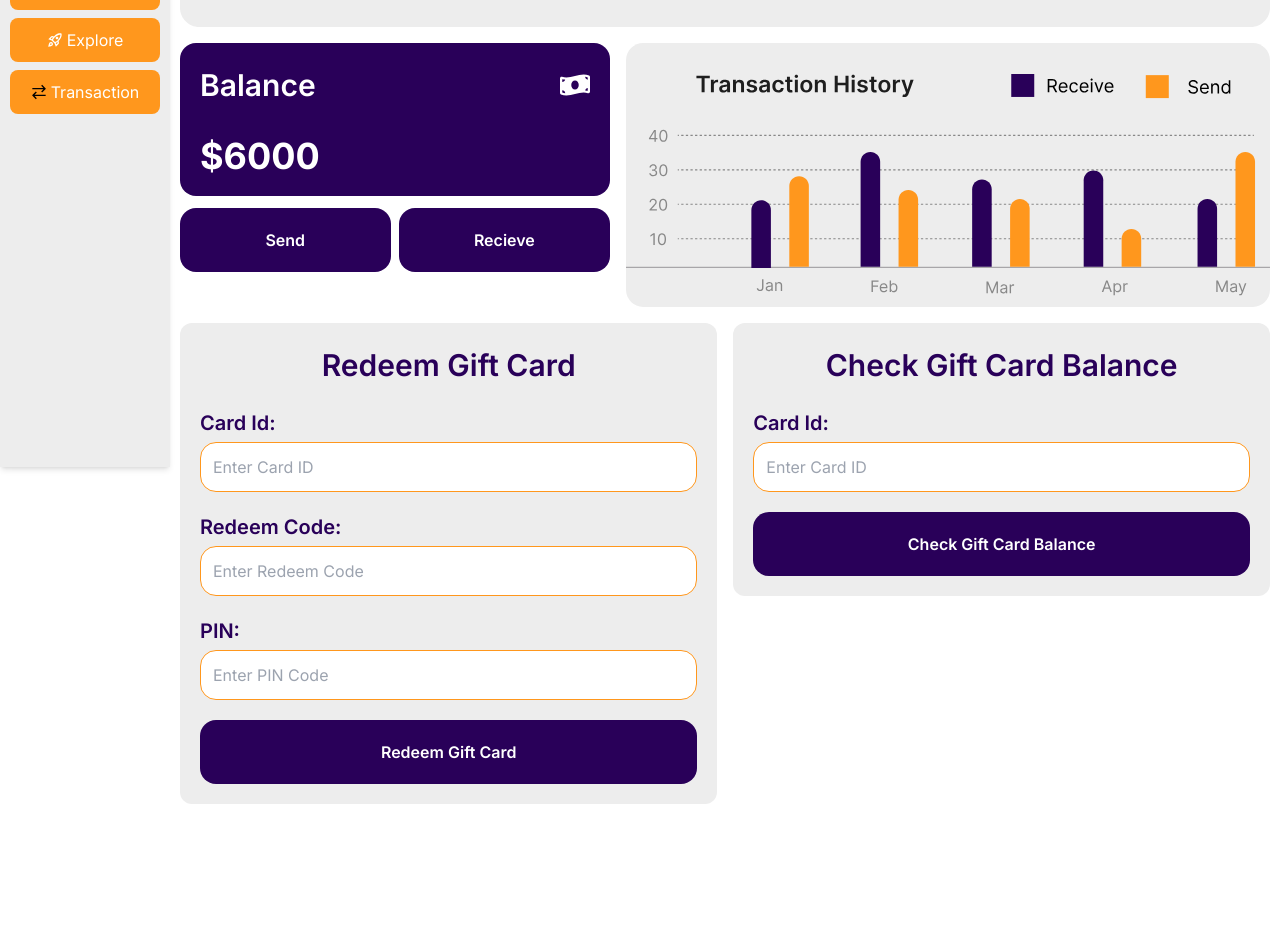
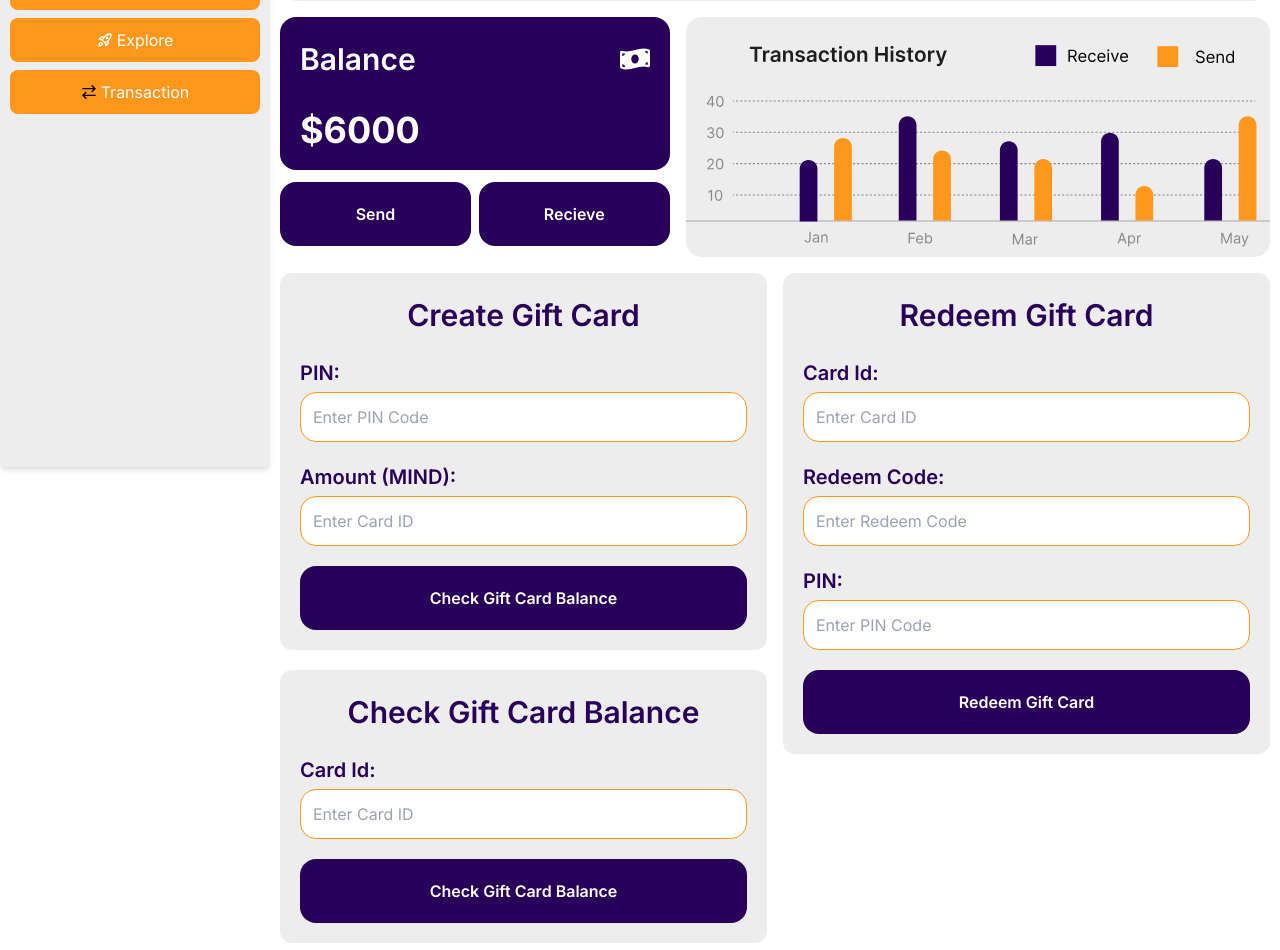
Before and after one commit to alenpragma/mind-giftcard, a Next.js app: page / in a window 1280 px wide. Shown: the part 333-1283 px from the top of the page. Before the commit the page ends 1147 px from the top, so only its background shows below. Built offline with nearby package versions, Linux system fonts and the light colour scheme.

Commit message:
site ready

```diff
--- a/app/(pages)/create/page.js
+++ b/app/(pages)/create/page.js
@@ -2,8 +2,42 @@ import React from 'react'
 
 const Create = () => {
     return (
-        <div    className="pt-[80px] p-[10px] w-full">
-            Create
+        <div    className="pt-[80px] p-[10px] w-full flex justify-center">
+            <div className="w-full md:w-[50%] flex flex-col gap-y-5">
+        <div className=" rounded-xl flex flex-col gap-y-5 bg-primary-ash p-5">
+            <div className="flex justify-center items-center text-center text-primary-main-blue font-semibold text-[30px]">
+              <h3 className="text-center">Create Gift Card</h3>{" "}
+            </div>
+            <div className="">
+            <h5 className="text-[20px] mb-1 text-primary-main-blue font-semibold">
+              PIN:
+            </h5>
+            <input
+              type="password"
+              className=" w-full p-3 rounded-2xl border border-primary-orange"
+              placeholder="Enter PIN Code"
+            />
+          </div>
+
+            <div className="">
+              <h5 className="text-[20px] mb-1 text-primary-main-blue font-semibold">
+                Amount (MIND):
+              </h5>
+              <input
+                type="number"
+                className=" w-full p-3 rounded-2xl border border-primary-orange"
+                placeholder="Enter Card ID"
+              />
+            </div>
+
+            <div className="w-[100%] rounded-2xl bg-primary-main-blue text-center cursor-pointer duration-200 hover:opacity-[0.7] text-white py-[20px] font-semibold">
+              <p>Check Gift Card Balance</p>
+            </div>
+          </div>
+
+
+
+        </div>
         </div>
     )
 }
--- a/app/(pages)/redeem/page.js
+++ b/app/(pages)/redeem/page.js
@@ -2,8 +2,51 @@ import React from 'react'
 
 const Redeem = () => {
     return (
-        <div className="pt-[80px] p-[10px] w-full">
-            Redeem
+        <div className="pt-[80px] p-[10px] w-full flex justify-center">
+             <div className="w-full md:w-[50%]  ">
+        <div className="bg-primary-ash p-5 rounded-xl  gap-y-5 flex flex-col ">
+            <div className="flex justify-center items-center text-center text-primary-main-blue font-semibold text-[30px]">
+            <h3 className="text-center">Redeem Gift Card</h3>{" "}
+          </div>
+
+          <div className="">
+            <h5 className="text-[20px] mb-1 text-primary-main-blue font-semibold">
+              Card Id:
+            </h5>
+            <input
+              type="number"
+              className=" w-full p-3 rounded-2xl border border-primary-orange"
+              placeholder="Enter Card ID"
+            />
+          </div>
+
+          <div className="">
+            <h5 className="text-[20px] mb-1 text-primary-main-blue font-semibold">
+              Redeem Code:
+            </h5>
+            <input
+              type="number"
+              className=" w-full p-3 rounded-2xl border border-primary-orange"
+              placeholder="Enter Redeem Code"
+            />
+          </div>
+
+          <div className="">
+            <h5 className="text-[20px] mb-1 text-primary-main-blue font-semibold">
+              PIN:
+            </h5>
+            <input
+              type="password"
+              className=" w-full p-3 rounded-2xl border border-primary-orange"
+              placeholder="Enter PIN Code"
+            />
+          </div>
+
+          <div className="w-[100%] rounded-2xl bg-primary-main-blue text-center cursor-pointer duration-200 hover:opacity-[0.7] text-white py-[20px] font-semibold">
+            <p>Redeem Gift Card</p>
+          </div>
+        </div>
+        </div>
         </div>
     )
 }
--- a/app/(pages)/validity/page.js
+++ b/app/(pages)/validity/page.js
@@ -2,8 +2,32 @@ import React from 'react'
 
 const page = () => {
     return (
-        <div className="pt-[80px] p-[10px] w-full">
-            Validity
+        <div className="pt-[80px] p-[10px] flex justify-center w-full">
+            <div className="w-full md:w-[50%] flex flex-col gap-y-5">
+
+          <div className=" rounded-xl flex flex-col gap-y-5 bg-primary-ash p-5">
+            <div className="flex justify-center items-center text-center text-primary-main-blue font-semibold text-[30px]">
+              <h3 className="text-center">Check Gift Card Balance</h3>{" "}
+            </div>
+
+            <div className="">
+              <h5 className="text-[20px] mb-1 text-primary-main-blue font-semibold">
+                Card Id:
+              </h5>
+              <input
+                type="number"
+                className=" w-full p-3 rounded-2xl border border-primary-orange"
+                placeholder="Enter Card ID"
+              />
+            </div>
+
+            <div className="w-[100%] rounded-2xl bg-primary-main-blue text-center cursor-pointer duration-200 hover:opacity-[0.7] text-white py-[20px] font-semibold">
+              <p>Check Gift Card Balance</p>
+            </div>
+          </div>
+
+
+        </div>
         </div>
     )
 }
--- a/app/_components/_nav/Nav.jsx
+++ b/app/_components/_nav/Nav.jsx
@@ -1,56 +1,75 @@
-"use client"
-import React from "react";
-import Link from "next/link"
+"use client";
+import React, { useEffect, useState } from "react";
+import Link from "next/link";
 import { LuLayoutDashboard } from "react-icons/lu";
-import { MdOutlineNoteAdd,MdOutlineAccountBalanceWallet,MdFileDownloadDone, MdOutlineRocketLaunch   } from "react-icons/md";
-import { usePathname } from 'next/navigation'
+import {
+  MdOutlineNoteAdd,
+  MdOutlineAccountBalanceWallet,
+  MdFileDownloadDone,
+  MdOutlineRocketLaunch,
+} from "react-icons/md";
+import { usePathname } from "next/navigation";
 import { GrTransaction } from "react-icons/gr";
 
 const Nav = () => {
-    const pathname = usePathname()
+  const pathname = usePathname();
 
-    let navdata =[
+  let navdata = [
     {
-            navitem:"Dashboard",
-            icon :<LuLayoutDashboard/>,
-            path:"/"
-
+      navitem: "Dashboard",
+      icon: <LuLayoutDashboard />,
+      path: "/",
     },
     {
-            navitem:"Create",
-            icon :<MdOutlineNoteAdd/>,
-            path:"/create"
-
-
+      navitem: "Create",
+      icon: <MdOutlineNoteAdd />,
+      path: "/create",
     },
     {
-            navitem:"Redeem",
-            icon :<MdOutlineAccountBalanceWallet />,
-            path:"/redeem"
-
+      navitem: "Redeem",
+      icon: <MdOutlineAccountBalanceWallet />,
+      path: "/redeem",
     },
     {
-            navitem:"Validity",
-            icon :<MdFileDownloadDone />,
-            path:"/validity"
-
+      navitem: "Validity",
+      icon: <MdFileDownloadDone />,
+      path: "/validity",
     },
     {
-            navitem:"Explore",
-            icon :<MdOutlineRocketLaunch />,
-            path:"/explore"
-
+      navitem: "Explore",
+      icon: <MdOutlineRocketLaunch />,
+      path: "https://mainnet.mindscan.info/",
     },
     {
-            navitem:"Transaction",
-            icon :<GrTransaction/>,
-            path:"/transaction"
+      navitem: "Transaction",
+      icon: <GrTransaction />,
+      path: "/",
+    },
+  ];
+  const [isScrolled, setIsScrolled] = useState(false);
 
-        },
+  useEffect(() => {
+    const handleScroll = () => {
+      const scrollTop = window.scrollY;
+      setIsScrolled(scrollTop < 1);
+    };
 
-    ]
+    // Add scroll event listener
+    window.addEventListener("scroll", handleScroll);
+
+    // Clean up the event listener on component unmount
+    return () => {
+      window.removeEventListener("scroll", handleScroll);
+    };
+  }, []); // Empty dependency array means this effect runs once after the initial render
+
   return (
     <nav className="h-[100vh]  py-[10px] sticky left-0 top-0 shadow-md inline-block  px-[10px] justify-between bg-primary-ash">
+      {isScrolled && (
+        <div className="absolute top-[10px] right-[-160px] text-xl md:text-3xl font-semibold mt-1 uppercase w-[150px] text-primary-main-blue">
+          {pathname === "/" ? "Dashboard" : pathname.substring(1)}
+        </div>
+      )}
       <div className="flex flex-col gap-y-5">
         <div className="flex items-center">
           <img
@@ -65,12 +84,22 @@ const Nav = () => {
           />
         </div>
         <ul className="flex flex-col gap-y-2">
-            {
-                navdata.map((item,index)=>(
-
-                    <li className="w-[70px]  md:w-[150px]" title={item.navitem}> <Link href={item.path} className={`${pathname === item.path ? "bg-primary-main-blue":"bg-primary-orange"} w-full py-[10px] text-center  bg-primary-orange gap-x-1 text-white rounded-lg flex items-center justify-center duration-200 hover:bg-primary-main-blue`}>{item.icon} <span className="hidden md:block">{item.navitem}</span></Link></li>
-                ))
-            }
+          {navdata.map((item, index) => (
+            <li className="w-[70px]  md:w-[250px]" title={item.navitem}>
+              {" "}
+              <Link
+                href={item.path}
+                className={`${
+                  pathname === item.path
+                    ? "bg-primary-main-blue"
+                    : "bg-primary-orange"
+                } w-full py-[10px] text-center  bg-primary-orange gap-x-1 text-white rounded-lg flex items-center justify-center duration-200 hover:bg-primary-main-blue`}
+              >
+                {item.icon}{" "}
+                <span className="hidden md:block">{item.navitem}</span>
+              </Link>
+            </li>
+          ))}
         </ul>
       </div>
     </nav>
--- a/app/_components/_topNav/TopNav.jsx
+++ b/app/_components/_topNav/TopNav.jsx
@@ -5,7 +5,7 @@ import Image from "next/image"
 const TopNav = () => {
     return (
         <div className='fixed p-[10px] w-full flex justify-end top-0 right-0'>
-            <div className="cursor-pointer"><Image src={btn} alt='meta btn'/></div>
+            <div className="cursor-pointer "><Image src={btn} alt='meta btn' className=' md:w-[250px]'/></div>
         </div>
     )
 }
--- a/app/page.js
+++ b/app/page.js
@@ -43,8 +43,66 @@ const page = () => {
       {/* forms start */}
       <div className="mt-4 flex flex-col gap-y-4 md:flex-row md:gap-x-4">
         {/* form 1 start */}
-        <div className="w-full md:w-[50%] rounded-xl flex flex-col gap-y-5 bg-primary-ash p-5">
-          <div className="flex justify-center items-center text-center text-primary-main-blue font-semibold text-[30px]">
+
+        <div className="w-full md:w-[50%] flex flex-col gap-y-5">
+        <div className=" rounded-xl flex flex-col gap-y-5 bg-primary-ash p-5">
+            <div className="flex justify-center items-center text-center text-primary-main-blue font-semibold text-[30px]">
+              <h3 className="text-center">Create Gift Card</h3>{" "}
+            </div>
+            <div className="">
+            <h5 className="text-[20px] mb-1 text-primary-main-blue font-semibold">
+              PIN:
+            </h5>
+            <input
+              type="password"
+              className=" w-full p-3 rounded-2xl border border-primary-orange"
+              placeholder="Enter PIN Code"
+            />
+          </div>
+
+            <div className="">
+              <h5 className="text-[20px] mb-1 text-primary-main-blue font-semibold">
+                Amount (MIND):
+              </h5>
+              <input
+                type="number"
+                className=" w-full p-3 rounded-2xl border border-primary-orange"
+                placeholder="Enter Card ID"
+              />
+            </div>
+
+            <div className="w-[100%] rounded-2xl bg-primary-main-blue text-center cursor-pointer duration-200 hover:opacity-[0.7] text-white py-[20px] font-semibold">
+              <p>Check Gift Card Balance</p>
+            </div>
+          </div>
+          <div className=" rounded-xl flex flex-col gap-y-5 bg-primary-ash p-5">
+            <div className="flex justify-center items-center text-center text-primary-main-blue font-semibold text-[30px]">
+              <h3 className="text-center">Check Gift Card Balance</h3>{" "}
+            </div>
+
+            <div className="">
+              <h5 className="text-[20px] mb-1 text-primary-main-blue font-semibold">
+                Card Id:
+              </h5>
+              <input
+                type="number"
+                className=" w-full p-3 rounded-2xl border border-primary-orange"
+                placeholder="Enter Card ID"
+              />
+            </div>
+
+            <div className="w-[100%] rounded-2xl bg-primary-main-blue text-center cursor-pointer duration-200 hover:opacity-[0.7] text-white py-[20px] font-semibold">
+              <p>Check Gift Card Balance</p>
+            </div>
+          </div>
+
+
+        </div>
+        {/* form 1 end */}
+        {/* form 2 start */}
+        <div className="w-full md:w-[50%]  ">
+        <div className="bg-primary-ash p-5 rounded-xl  gap-y-5 flex flex-col ">
+            <div className="flex justify-center items-center text-center text-primary-main-blue font-semibold text-[30px]">
             <h3 className="text-center">Redeem Gift Card</h3>{" "}
           </div>
 
@@ -85,29 +143,6 @@ const page = () => {
             <p>Redeem Gift Card</p>
           </div>
         </div>
-        {/* form 1 end */}
-        {/* form 2 start */}
-        <div className="w-full md:w-[50%]">
-          <div className=" rounded-xl flex flex-col gap-y-5 bg-primary-ash p-5">
-            <div className="flex justify-center items-center text-center text-primary-main-blue font-semibold text-[30px]">
-              <h3 className="text-center">Check Gift Card Balance</h3>{" "}
-            </div>
-
-            <div className="">
-              <h5 className="text-[20px] mb-1 text-primary-main-blue font-semibold">
-                Card Id:
-              </h5>
-              <input
-                type="number"
-                className=" w-full p-3 rounded-2xl border border-primary-orange"
-                placeholder="Enter Card ID"
-              />
-            </div>
-
-            <div className="w-[100%] rounded-2xl bg-primary-main-blue text-center cursor-pointer duration-200 hover:opacity-[0.7] text-white py-[20px] font-semibold">
-              <p>Check Gift Card Balance</p>
-            </div>
-          </div>
         </div>
         {/* form 2 end */}
       </div>
```
Lines whose indentation alone changed are shown as unchanged.
